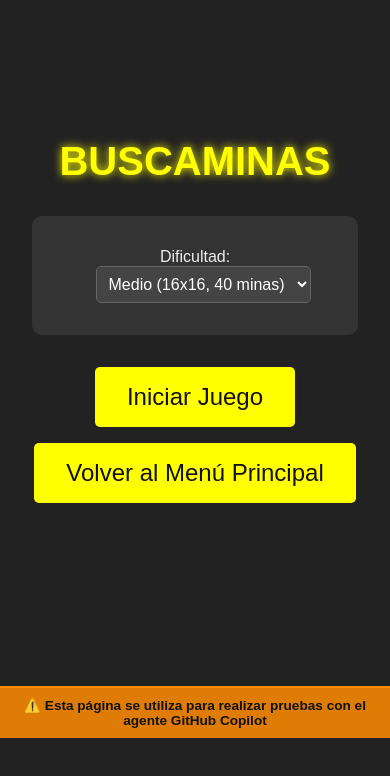
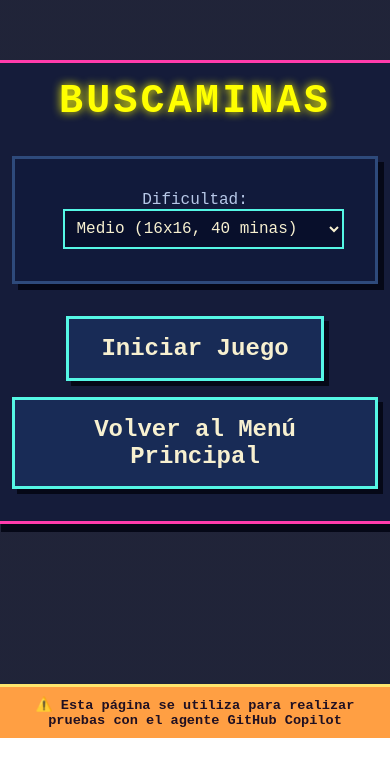
Before and after one commit to sgu3-ua/pruebaCopiloto, a plain HTML site: page games/minesweeper/index.html in a window 390 px wide. Shown: the part 106-882 px from the top of the page. After the commit the page ends 844 px from the top, so only its background shows below. Drawn offline with Linux system fonts and the light colour scheme.

Commit message:
feat: extend retro arcade style across pages
Co-authored-by: Copilot <223556219+Copilot@users.noreply.github.com>

```diff
--- a/games/minesweeper/index.html
+++ b/games/minesweeper/index.html
@@ -5,8 +5,9 @@
   <meta name="viewport" content="width=device-width, initial-scale=1.0, maximum-scale=1.0, user-scalable=no">
   <title>Buscaminas</title>
   <link rel="stylesheet" href="style.css">
+  <link rel="stylesheet" href="../../shared/retro-pages.css">
 </head>
-<body>
+<body class="retro-page">
   <div id="menu">
     <h1>BUSCAMINAS</h1>
     <div class="settings">
--- /dev/null
+++ b/shared/retro-pages.css
@@ -0,0 +1,202 @@
+/* Shared arcade skin for every page except the main menu. */
+
+:root {
+  --arcade-bg: #080c23;
+  --arcade-panel: #111a3b;
+  --arcade-panel-light: #182b56;
+  --arcade-text: #f7f0d0;
+  --arcade-muted: #b7c8e8;
+  --arcade-pink: #ff3cac;
+  --arcade-cyan: #55f7e5;
+  --arcade-yellow: #ffe66d;
+  --arcade-orange: #ff9f43;
+  --arcade-shadow: #050817;
+}
+
+body.retro-page {
+  position: relative;
+  display: flex;
+  min-height: 100vh;
+  box-sizing: border-box;
+  padding: 1.5rem 1rem 4.5rem;
+  background:
+    linear-gradient(rgba(8, 12, 35, 0.9), rgba(8, 12, 35, 0.9)),
+    repeating-linear-gradient(0deg, transparent 0 3px, rgba(255, 255, 255, 0.025) 4px);
+  color: var(--arcade-text);
+  font-family: "Courier New", Courier, monospace;
+}
+
+body.retro-page h1 {
+  color: var(--arcade-yellow);
+  letter-spacing: 0.08em;
+  text-shadow: 3px 3px 0 var(--arcade-pink), 0 0 20px rgba(255, 230, 109, 0.45);
+}
+
+body.retro-page #menu,
+body.retro-page #loginScreen,
+body.retro-page #chatScreen,
+body.retro-page #gameContainer {
+  position: relative;
+  z-index: 1;
+}
+
+body.retro-page #menu {
+  width: min(100%, 680px);
+  padding: 1.5rem;
+  background: rgba(17, 26, 59, 0.72);
+  border: 3px solid var(--arcade-pink);
+  box-shadow: 8px 8px 0 var(--arcade-shadow);
+}
+
+body.retro-page #menu h1 {
+  margin-top: 0;
+}
+
+body.retro-page #menu button,
+body.retro-page button {
+  box-sizing: border-box;
+  border: 3px solid var(--arcade-cyan);
+  border-radius: 0;
+  background: var(--arcade-panel-light);
+  color: var(--arcade-text);
+  font-family: inherit;
+  font-weight: bold;
+  box-shadow: 5px 5px 0 var(--arcade-shadow);
+  transition: transform 0.15s ease, box-shadow 0.15s ease, background 0.15s ease;
+}
+
+body.retro-page #menu button:hover,
+body.retro-page button:hover {
+  background: #214377;
+  transform: translate(-2px, -2px);
+  box-shadow: 7px 7px 0 var(--arcade-shadow), 0 0 16px rgba(85, 247, 229, 0.35);
+}
+
+body.retro-page button:focus-visible,
+body.retro-page input:focus-visible,
+body.retro-page select:focus-visible {
+  outline: 3px solid var(--arcade-yellow);
+  outline-offset: 3px;
+}
+
+body.retro-page .settings,
+body.retro-page .login-box,
+body.retro-page #chatHeader,
+body.retro-page #inputArea,
+body.retro-page .exp-card {
+  background: rgba(17, 26, 59, 0.9);
+  border: 3px solid #2e4a7b;
+  border-radius: 0;
+  box-shadow: 6px 6px 0 var(--arcade-shadow);
+}
+
+body.retro-page .settings label,
+body.retro-page .login-box label {
+  color: var(--arcade-muted);
+}
+
+body.retro-page input,
+body.retro-page select {
+  border: 2px solid var(--arcade-cyan);
+  border-radius: 0;
+  background: #080f2b;
+  color: var(--arcade-text);
+  font-family: inherit;
+}
+
+body.retro-page canvas {
+  border: 4px solid var(--arcade-cyan);
+  box-shadow: 6px 6px 0 var(--arcade-shadow), 0 0 20px rgba(85, 247, 229, 0.25);
+}
+
+body.retro-page #scoreboard,
+body.retro-page #gameInfo,
+body.retro-page #gameHUD {
+  color: var(--arcade-yellow);
+  text-shadow: 0 0 8px rgba(255, 230, 109, 0.35);
+}
+
+body.retro-page .info-item,
+body.retro-page .code-display,
+body.retro-page #customSettings {
+  background: var(--arcade-panel);
+  border: 2px solid var(--arcade-cyan);
+  border-radius: 0;
+}
+
+body.retro-page .exp-card {
+  text-align: left;
+  border-color: #2e4a7b;
+}
+
+body.retro-page .exp-card h2,
+body.retro-page .chat-subtitle,
+body.retro-page .subtitle {
+  color: var(--arcade-cyan);
+}
+
+body.retro-page .exp-card p,
+body.retro-page .exp-card ul {
+  color: var(--arcade-muted);
+}
+
+body.retro-page .exp-card code {
+  background: #080f2b;
+  border-radius: 0;
+  color: var(--arcade-yellow);
+}
+
+body.retro-page .exp-card a {
+  color: var(--arcade-pink);
+}
+
+body.retro-page .back-btn {
+  border-color: var(--arcade-orange);
+  background: #3a1f61;
+}
+
+body.retro-page .msg {
+  border-radius: 0;
+  border: 2px solid #2e4a7b;
+}
+
+body.retro-page .msg-own {
+  background: #3a1f61;
+  border-color: var(--arcade-pink);
+}
+
+body.retro-page .msg-other {
+  background: var(--arcade-panel-light);
+}
+
+body.retro-page .msg-username {
+  color: var(--arcade-cyan);
+}
+
+body.retro-page .badge {
+  border-radius: 0;
+  border: 1px solid var(--arcade-cyan);
+  background: var(--arcade-panel-light);
+  color: var(--arcade-cyan);
+}
+
+body.retro-page .copilot-notice {
+  background: var(--arcade-orange);
+  color: #201022;
+  border-top: 3px solid var(--arcade-yellow);
+  font-family: inherit;
+}
+
+body.retro-page .copilot-notice p {
+  margin: 0;
+}
+
+@media (max-width: 600px) {
+  body.retro-page {
+    padding: 1rem 0.75rem 4rem;
+  }
+
+  body.retro-page #menu {
+    padding: 1rem;
+  }
+}
```
Also changed, not shown: chat.html (+2 -1 lines), explanations.html (+2 -1 lines), games/breakout/index.html (+2 -1 lines), games/pong/index.html (+2 -1 lines), games/snake/index.html (+2 -1 lines), games/spaceinvaders/index.html (+2 -1 lines).
